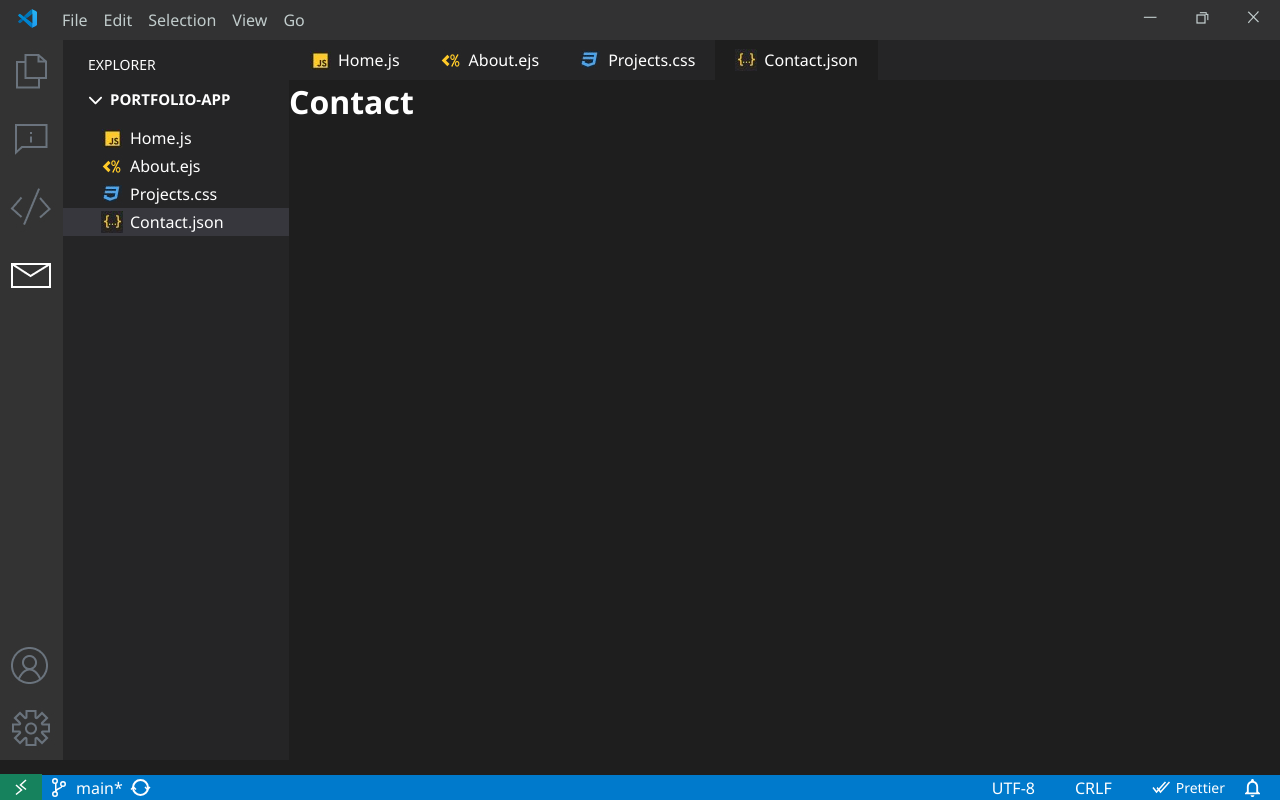
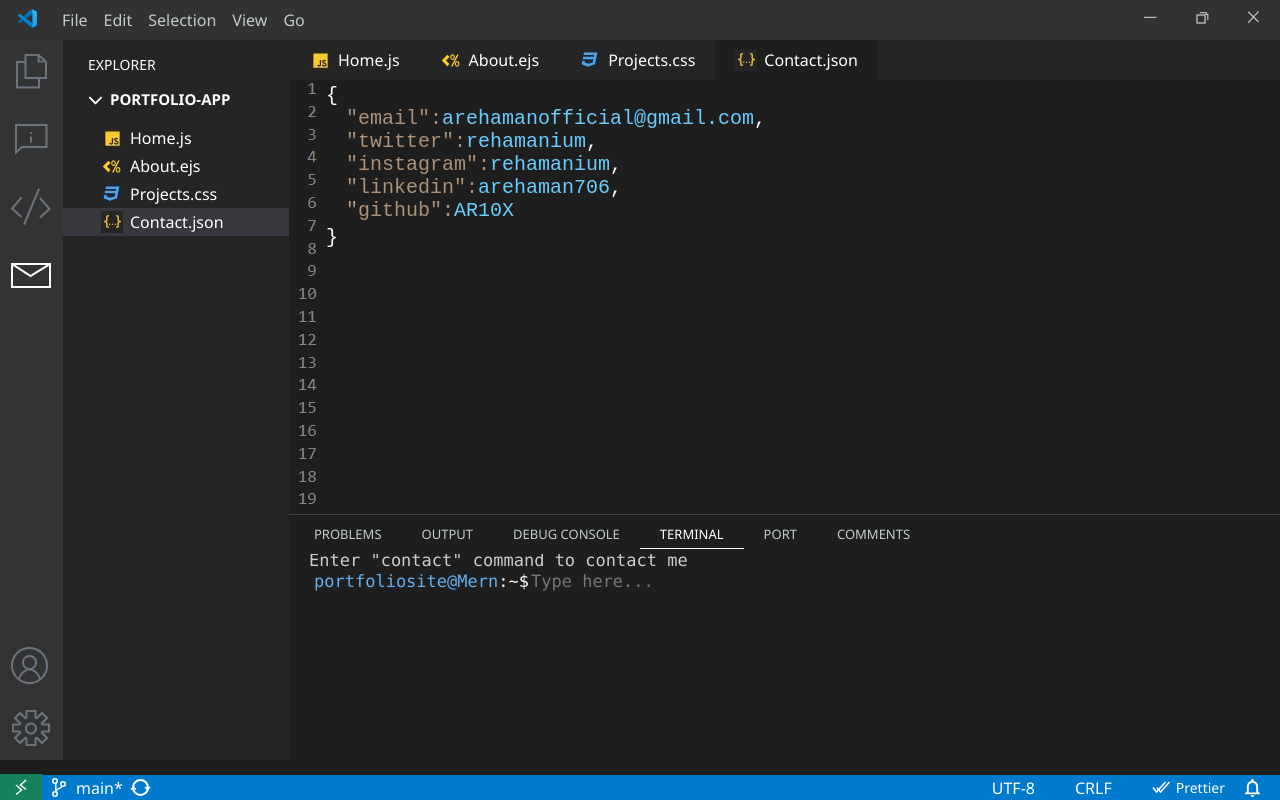
Before and after one commit to AR10X/portfoliosite, a React (Create React App) app: page /contact in a window 1280 px wide. Built offline with nearby package versions, Linux system fonts and the light colour scheme.

Commit message:
done: contact page

```diff
--- a/package.json
+++ b/package.json
@@ -13,6 +13,7 @@
     "react-dom": "^18.2.0",
     "react-router-dom": "^6.22.3",
     "react-scripts": "5.0.1",
+    "resize-observer-polyfill": "^1.5.1",
     "styled-components": "^6.1.8",
     "web-vitals": "^2.1.4"
   },
--- /dev/null
+++ b/src/components/utilities/Terminal.css
@@ -0,0 +1,128 @@
+.terminal-container {
+  position: fixed;
+  bottom: 15px;
+  margin: 20px 0px 10px 0px;
+  width: 100%;
+  padding: 5px;
+  height: 250px;
+  background-color: #1E1E1E;
+  overflow-x: hidden ;
+  border-top: 1px solid #414141;
+  border-radius: 0px;
+}
+
+.terminal {
+  font-family: Consolas, Courier, monospace;
+  color: #CCCCCC;
+  font-size: 17px;
+  margin: 0px;
+
+  padding-left: 15px;
+  height: fit-content;
+  overflow-y: hidden;
+  white-space: pre-wrap;
+  word-wrap: break-word;
+
+}
+
+.terminal-wrapper {
+  margin-top: 25px;
+  padding-top: 5px;
+}
+
+.terminal p {
+  margin: 0;
+  padding: 0px;
+}
+
+
+.prompt {
+  font-family: Consolas, Courier, monospace;
+  display: flex;
+  align-items: center;
+  margin-left: 20px;
+  font-size: 17px;
+}
+
+.path {
+  color: #61afef;
+}
+
+.tilde {
+  color: white;
+}
+
+.input {
+  background-color: transparent;
+  color: #CCCCCC;
+  border: none;
+  outline: none;
+  font-family: Consolas, Courier, monospace;
+  font-size: 17px;
+}
+
+.cursor {
+  display: inline-block;
+  width: 30px;
+  height: 20px;
+  background-color: white; /* White color for cursor */
+  animation: blink 1s infinite;
+}
+
+/* @keyframes blink {
+  50% {
+    opacity: 0;
+  }
+} */
+
+/* WebKit browsers */
+.terminal-container::-webkit-scrollbar {
+  width: 15px; /* Width of scrollbar */
+}
+
+.terminal-container::-webkit-scrollbar-thumb {
+  background-color: #444; /* Color of scrollbar thumb */
+  border-radius: 4px; /* Round the corners of the thumb */
+}
+
+.terminal-container::-webkit-scrollbar-track {
+  background-color: #1E; /* Color of scrollbar track */
+}
+
+
+
+.options-menu {
+  display: flex;
+  position: fixed;
+  background-color: #1E1E1E;
+  margin-top: -5px;
+  padding-top: 5px;
+  padding-bottom: 5px;
+}
+
+.option {
+  text-transform: uppercase;
+  font-weight: light;
+  cursor: pointer;
+  color: #C1CCCC;
+  font-size: 13px;
+  padding: 5px 20px 5px 20px;
+  font-family: 'Segoe UI';
+  /* transition: color 0.3s ease; */
+}
+
+.option:hover {
+  color: #fff; /* Change color on hover */
+}
+
+
+.op-term {
+  text-transform: uppercase;
+  font-weight: light;
+  cursor: pointer;
+  color: #fff;
+  font-size: 13px;
+  padding: 5px 20px 5px 20px;
+  font-family: 'Segoe UI';
+  border-bottom: 1px solid white;
+}
--- /dev/null
+++ b/src/components/utilities/Terminal.js
@@ -0,0 +1,117 @@
+import React, { useState } from 'react';
+import './Terminal.css'; // Import your CSS file for styling
+
+const Terminal = () => {
+  const [outputs, setOutputs] = useState([['Enter "contact" command to contact me']]);
+  const [input, setInput] = useState('');
+  const [formData, setFormData] = useState({});
+  const [step, setStep] = useState(0);
+
+  const handleInputChange = (e) => {
+    setInput(e.target.value);
+  };
+
+  const handleKeyDown = (e) => {
+    if (e.key === 'Enter') {
+      handleCommand();
+      setInput('');
+    }
+  };
+
+  const handleCommand = () => {
+    const command = input.trim().toLowerCase();
+
+    switch (step) {
+      case 0: // Waiting for contact command
+        if (command === 'contact') {
+          setOutputs([...outputs, ['Enter first name:']]);
+          setStep(1);
+        } else if (command === 'help') {
+          setOutputs([
+            ...outputs,
+            [
+              'Commands:',
+              '- contact: Start contacting',
+              '- help: Display available commands',
+            ],
+          ]);
+        } else {
+          setOutputs([...outputs, ['Command not recognized. Type "help" for available commands.']]);
+        }
+        break;
+      case 1: // Waiting for first name
+        setFormData({ ...formData, firstName: command });
+        setOutputs([...outputs, ['Enter last name:']]);
+        setStep(2);
+        break;
+      case 2: // Waiting for last name
+        setFormData({ ...formData, lastName: command });
+        setOutputs([...outputs, ['Enter email id:']]);
+        setStep(3);
+        break;
+      case 3: // Waiting for email id
+        setFormData({ ...formData, email: command });
+        setOutputs([...outputs, ['Anything else you want to tell me?']]);
+        setStep(4);
+        break;
+      case 4: // Confirmation step
+        setOutputs([...outputs, ['Pls confirm this by typing "done"']]);
+        setStep(5);
+        break;
+      case 5: // Done confirmation step
+        if (command.toLowerCase() === 'done') {
+          setOutputs([
+            ...outputs,
+            [
+              'Thank you for contacting me, will get back to you.',
+              'Type "contact" again to fill another form',
+            ],
+          ]);
+          setStep(0); // Reset step to 0
+        } else {
+          setOutputs([...outputs, ['Command not recognized. Type "done" to confirm.']]);
+        }
+        break;
+      default:
+        break;
+    }
+  };
+
+  return (
+    <div className="terminal-container">
+        <div className="options-menu">
+            <span className="option">Problems</span>
+            <span className="option">Output</span>
+            <span className="option">Debug Console</span>
+            <span className="op-term">Terminal </span>
+            <span className="option">Port </span>
+            <span className="option">Comments</span>
+        </div>
+        <div className='terminal-wrapper'>
+            {outputs.map((output, index) => (
+                <div key={index} className="terminal">
+                {output.map((line, i) => (
+                    <p key={i}>{line}</p>
+                ))}
+                </div>
+            ))}
+            <div className="prompt">
+                <span className="path">portfoliosite@Mern</span>
+                <span>:</span>
+                <span className="tilde">~</span>
+                <span>$</span>
+                <input
+                type="text"
+                className="input"
+                placeholder="Type here..."
+                value={input}
+                onChange={handleInputChange}
+                onKeyDown={handleKeyDown}
+                />
+            </div>
+        </div>
+    </div>
+  );
+};
+
+export default Terminal;
--- a/src/pages/Contact/Contact.css
+++ b/src/pages/Contact/Contact.css
@@ -0,0 +1,30 @@
+.contact-container {
+  font-size: 20px;
+}
+
+.json-data {
+  color: #ffffff; /* White */
+  padding-top: 0px;
+  top: 0;
+}
+
+.property {
+  color: #68CDFE; /* Value color */
+}
+
+.key {
+  color: #AC9178; /* Name color */
+}
+
+.json-item {
+  margin-left:20px;
+}
+
+.contact-main {
+  display: flex;
+}
+
+.contact-container .json-data .json-item a {
+  color: #68CDFE; /* Color of the hyperlink */
+  text-decoration: none; /* Remove underline */
+}
--- a/src/pages/Contact/Contact.js
+++ b/src/pages/Contact/Contact.js
@@ -1,14 +1,63 @@
 import React from 'react';
-
-
-
+import Terminal from '../../components/utilities/Terminal';
+import './Contact.css';
+import NumImg from '../../assets/images/home/home-line.jpg';
 
 const Contact = () => {
-    return (
-      <div >
-        <h1>Contact</h1>
+  const socialData = {
+    email: {
+      username: 'arehamanofficial@gmail.com',
+      link: ''
+    },
+    twitter: {
+      username: 'rehamanium',
+      link: 'https://twitter.com/rehamanium'
+    },
+    instagram: {
+      username: 'rehamanium',
+      link: 'https://www.instagram.com/rehamanium?igsh=MmQzOWlsaDBvZmtr'
+    },
+    linkedin: {
+      username: 'arehaman706',
+      link: 'https://www.linkedin.com/in/arehaman706/'
+    },
+    github: {
+      username: 'AR10X',
+      link: 'https://github.com/AR10X'
+    }
+  };
+
+  return (
+    <div>
+      <div className='contact-main'>
+        <div>
+          <img src={NumImg} alt='numbers' />
+        </div>
+        <div className="contact-container">
+          <div className="json-data">
+
+              <code>
+                {"{"}
+                {Object.entries(socialData).map(([key, { username, link }], index) => (
+                  <React.Fragment key={index}>
+                    <div className="json-item">
+                      <span className="key">"{key}":</span>
+                      <a href={link} className="value">
+                        {username}
+                      </a>
+                      {index !== Object.keys(socialData).length - 1 && ','}
+                    </div>
+                  </React.Fragment>
+                ))}
+                {"}"}
+              </code>
+
+          </div>
+        </div>
       </div>
-    );
+      <Terminal />
+    </div>
+  );
 };
 
 export default Contact;
```
Also changed, not shown: 2 other files (tests, documents, lock files or other folders).
